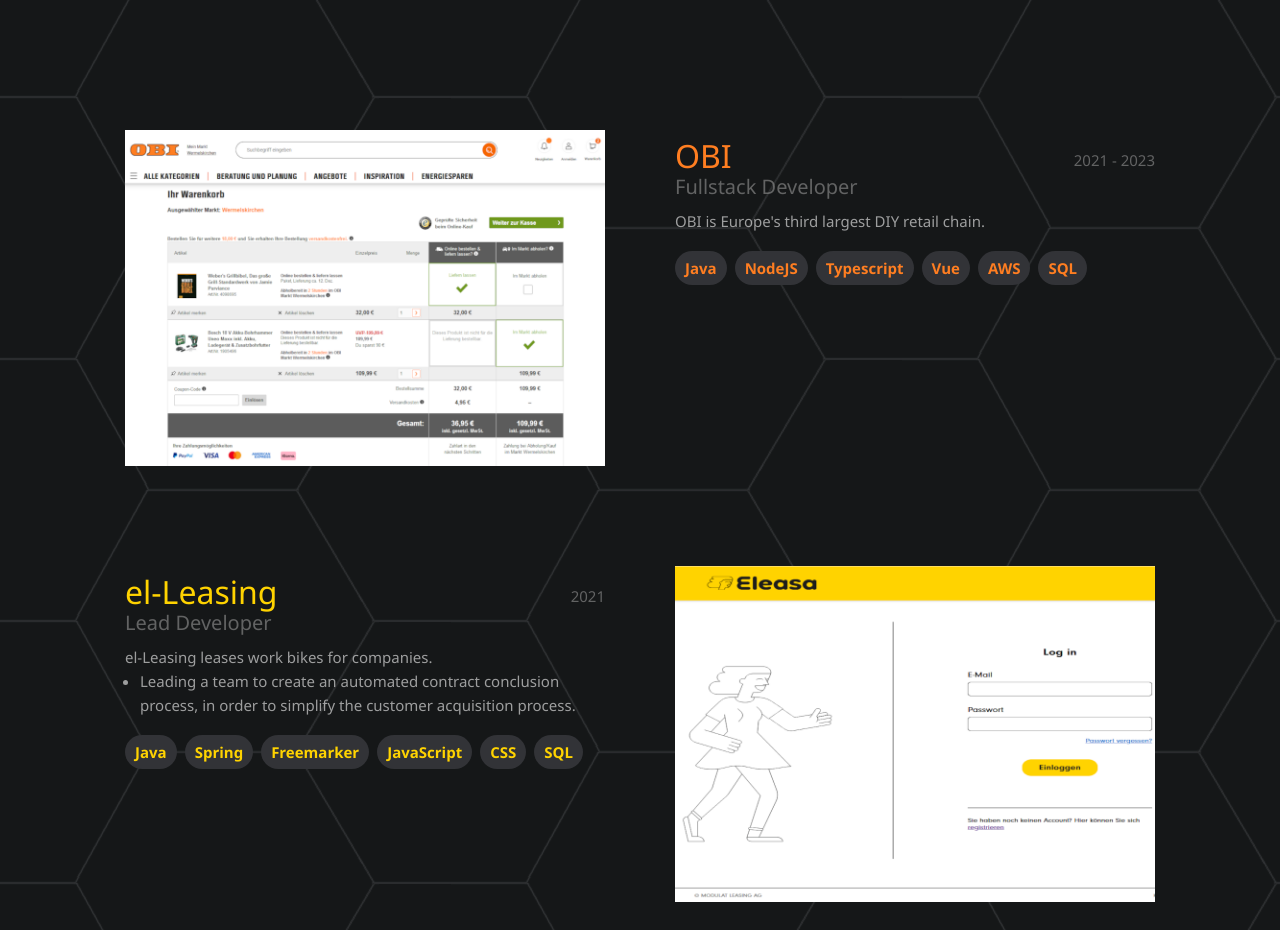
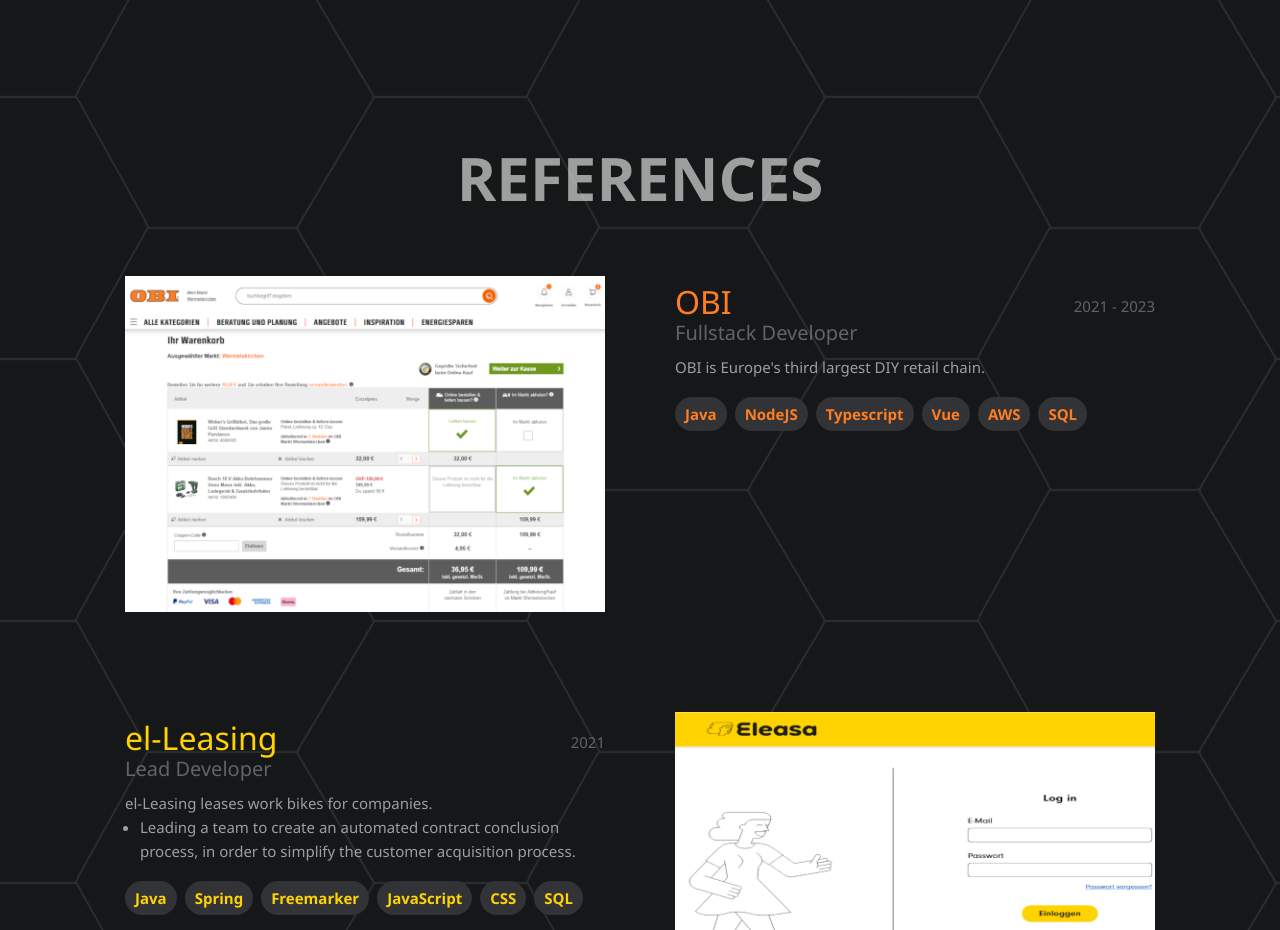
Before and after one commit to Vanhoras/phwebsite, a Vue app: page / in a window 1280 px wide. Shown: the part 820-1750 px from the top of the page. Built offline with nearby package versions, Linux system fonts and the light colour scheme.

Commit message:
added references title

```diff
--- a/src/views/WebsitesView.vue
+++ b/src/views/WebsitesView.vue
@@ -1,5 +1,6 @@
 <template>
   <div id="websites_view">
+    <h2 class="websites__title">REFERENCES</h2>
     <WebsitePreview v-for="(website, index) in websites" :key="website.id" :website="website" :direction-left="(index % 2) == 0"/>
   </div>
 </template>
@@ -24,4 +25,12 @@
       padding-top: 7.5rem;
   }
 
+  .websites__title {
+    margin: auto;
+    text-align: center;
+    font-size: 6rem;
+    font-weight: bold;
+    margin-bottom: 5rem;
+  }
+
 </style>
```
